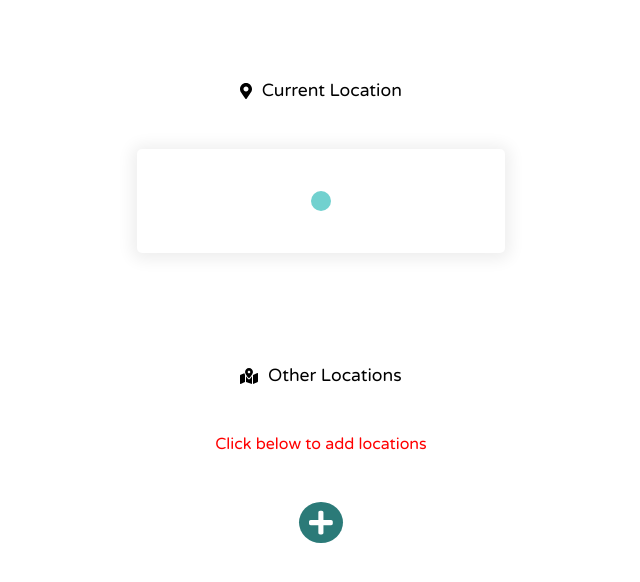
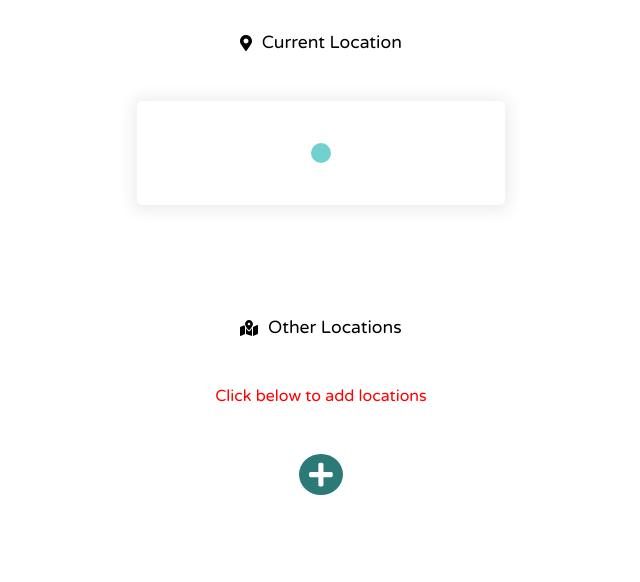
Before and after one commit to Roninanu777/react_weatherapp, a React (Create React App) app: page / in a window 1280 px wide. Shown: the top 582 px of the page, without its empty margins (319-959 px from the left). Built offline with nearby package versions, Linux system fonts and the light colour scheme; no server answers.

Commit message:
added background

```diff
--- a/src/index.css
+++ b/src/index.css
@@ -23,5 +23,5 @@ body {
   width: 30%;
   display: flex;
   flex-direction: column;
-  padding: 3rem 2rem;
+  padding: 0rem 2rem 3rem 2rem;
 }
```
